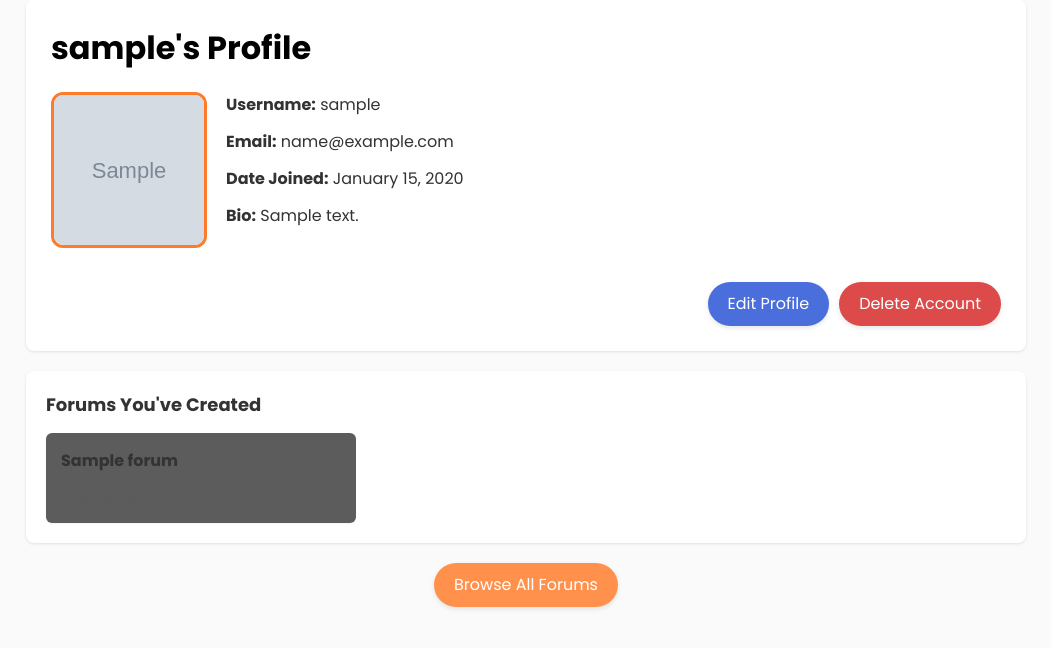
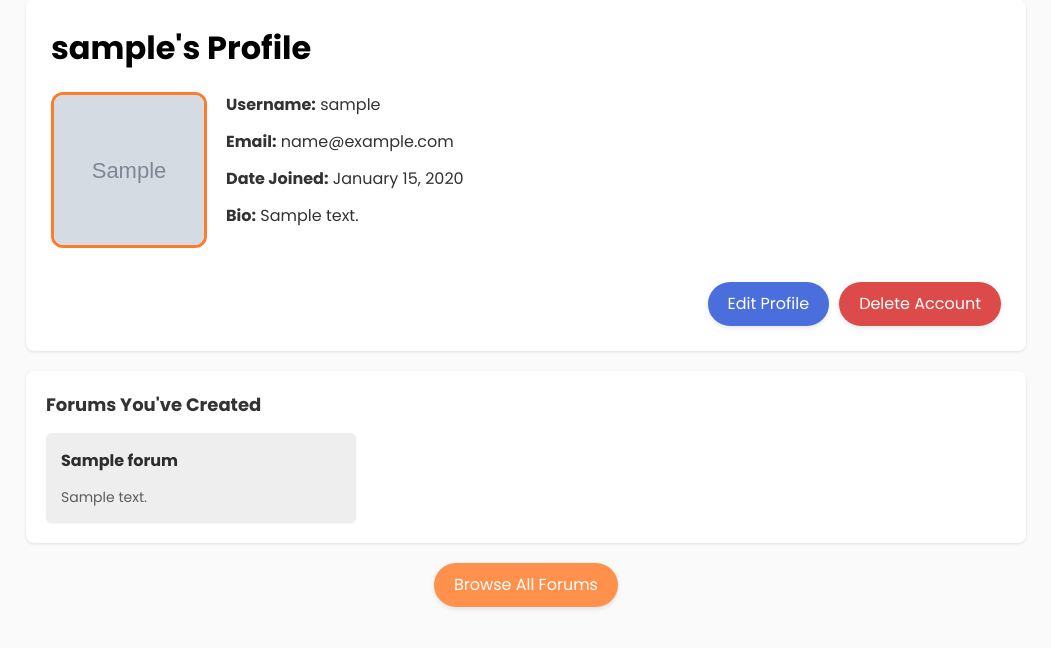
Before and after one commit to Ania2727/ChutterChums, a Django app: page /profile/ in a window 1280 px wide. Shown: the part 121-769 px from the top of the page, without its empty margins (114-1165 px from the left). Run offline with Django 5.2, Linux system fonts and the light colour scheme; the first user in the database is signed in; tables that the repository leaves empty hold one stand-in row (Sample ...); some libraries are stand-ins or nearby versions.

Commit message:
Profile Tweaks - Lightmode cards fix

```diff
--- a/static/css/forum.css
+++ b/static/css/forum.css
@@ -20,7 +20,7 @@
 }
 
 .forum-item {
-    background-color: #5c5c5c;
+    background-color: #eeeeee;
     padding: 15px;
     border-radius: 6px;
     transition: transform 0.3s ease, box-shadow 0.3s ease, background-color 0.3s ease;
@@ -39,7 +39,7 @@
 }
 
 .forum-item h4 {
-    color: #333;
+    color: #2d2d2d;
     margin-bottom: 8px;
     font-size: 16px;
     position: relative;
--- a/static/js/dark-mode.js
+++ b/static/js/dark-mode.js
@@ -1,4 +1,3 @@
-// This script initializes dark mode based on cookie or localStorage
 document.addEventListener('DOMContentLoaded', function() {
     // Check for dark mode cookie
     function getCookie(name) {
--- a/static/js/script.js
+++ b/static/js/script.js
@@ -39,8 +39,7 @@ document.addEventListener("DOMContentLoaded", function () {
                 // Store recommendations in sessionStorage or render them on the page
                 sessionStorage.setItem("recommendedForums", JSON.stringify(data.recommendations));
 
-                // Optionally redirect to the page displaying recommendations
-                window.location.href = "/users/explore/";  // Or wherever you want to display the recommendations
+                window.location.href = "/users/explore/";
             } else {
                 console.error("Error in response:", data.error);
             }
```
